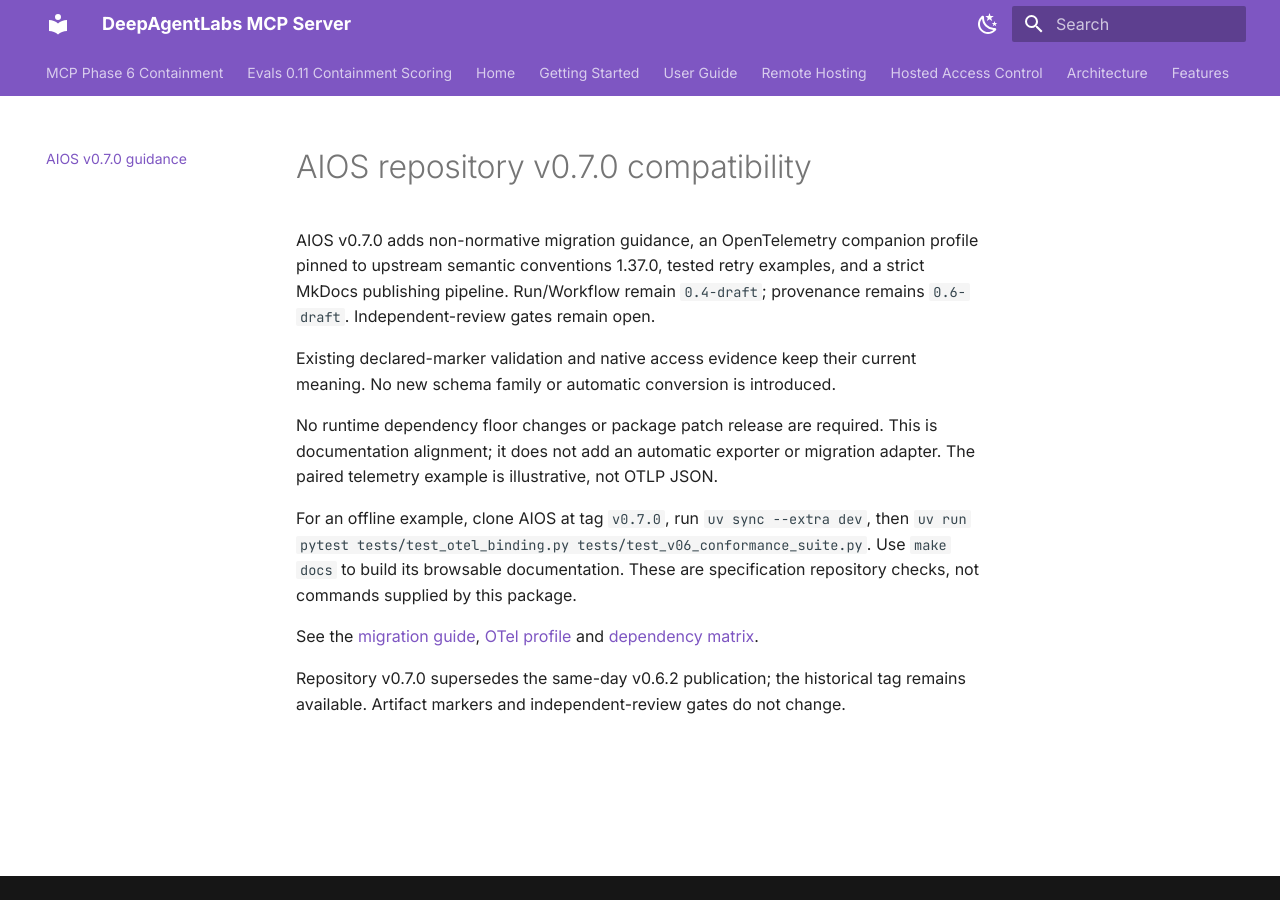
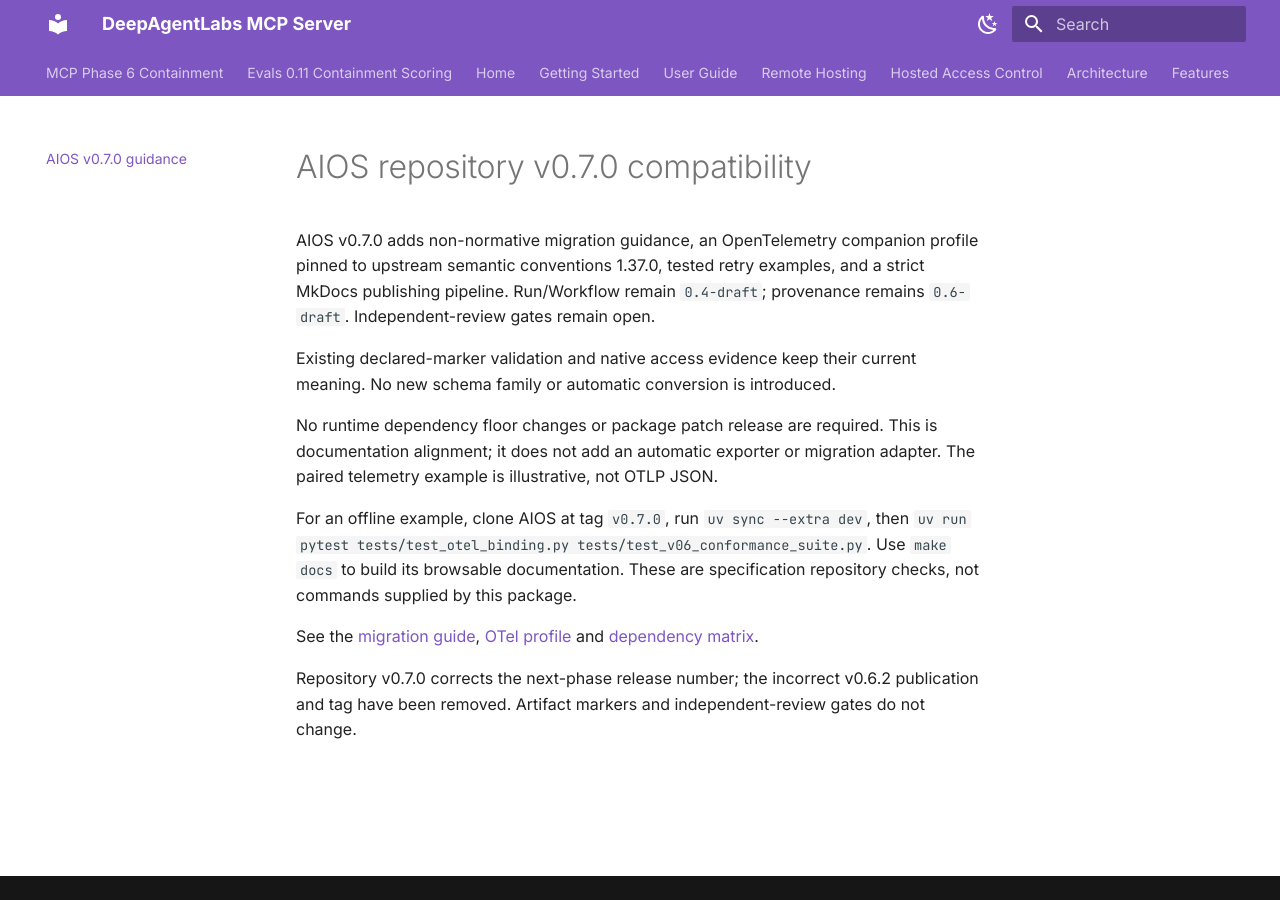
Before and after one commit to DeepAgentLabs/mcp-server, an MkDocs documentation site: the page built from docs/aios-0.7.0.md, in a window 1280 px wide. Built offline with MkDocs 1.6.1 and Material for MkDocs 9.7.7, drawn with Linux system fonts in a browser that asks for light colours.

Commit message:
docs(release): remove withdrawn AIOS v0.6.2 publication references

```diff
--- a/docs/aios-0.7.0.md
+++ b/docs/aios-0.7.0.md
@@ -20,5 +20,5 @@ See the [migration guide](https://github.com/DeepAgentLabs/ai-operations-spec/bl
 [OTel profile](https://github.com/DeepAgentLabs/ai-operations-spec/blob/v0.7.0/specification/v0.6/otel-binding.md)
 and [dependency matrix](https://github.com/DeepAgentLabs/ai-operations-spec/blob/v0.7.0/docs/v0.7.0-ecosystem.md).
 
-Repository v0.7.0 supersedes the same-day v0.6.2 publication; the historical
-tag remains available. Artifact markers and independent-review gates do not change.
+Repository v0.7.0 corrects the next-phase release number; the incorrect
+v0.6.2 publication and tag have been removed. Artifact markers and independent-review gates do not change.
--- a/mkdocs.yml
+++ b/mkdocs.yml
@@ -56,7 +56,6 @@ nav:
   - Chaos 0.8 Compatibility: chaos-0.8.md
   - Chaos 0.9 Compatibility: chaos-0.9.md
   - AIOS 0.6.1 Compatibility: aios-0.6.1.md
-  - AIOS v0.6.2 guidance: aios-0.6.2.md
   - AIOS v0.7.0 guidance: aios-0.7.0.md
   - Evals CLI Compatibility: evals-0.8-cli.md
   - Evals Report Contract: evals-report-contract.md
```
Also changed, not shown: docs/aios-0.6.2.md (deleted, +0 -21 lines).
